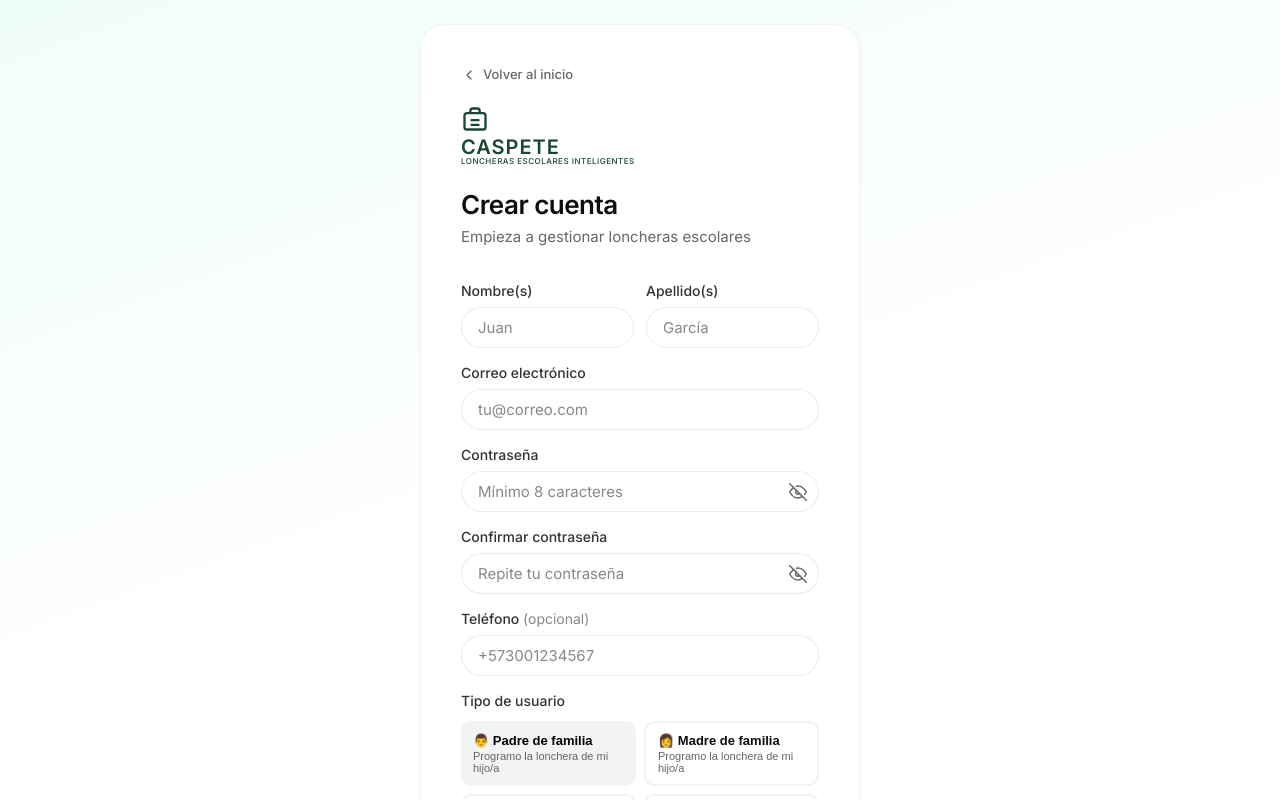
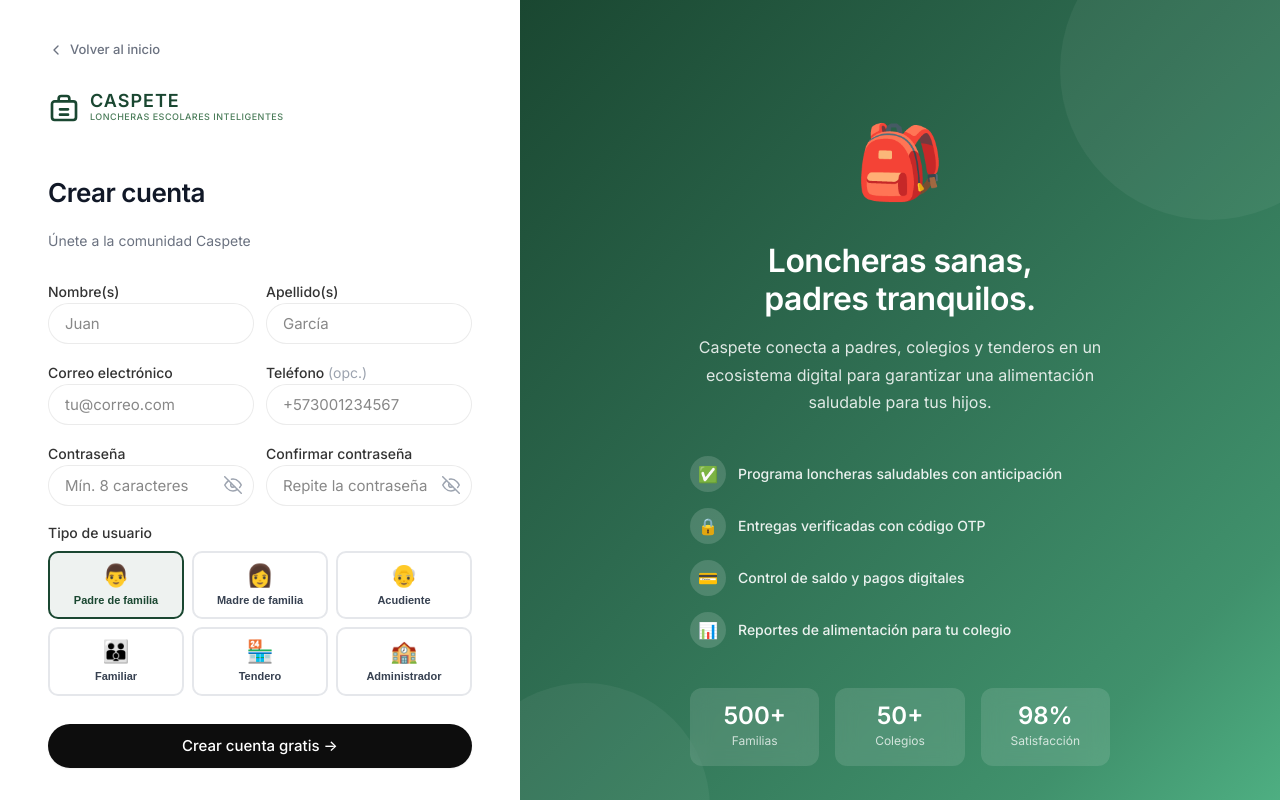
Before and after one commit to fercholink/CASPETE, a React (Vite) app in the folder frontend/: page /register in a window 1280 px wide. Shown: the top 800 px of the page. Built offline with nearby package versions, Linux system fonts and the light colour scheme; no server answers.

Commit message:
feat: register page split-screen horizontal layout

```diff
--- a/frontend/src/pages/RegisterPage.tsx
+++ b/frontend/src/pages/RegisterPage.tsx
@@ -4,13 +4,13 @@
 import { apiClient } from '../api/client';
 import type { AuthUser } from '../context/AuthContext';
 
-const ROLE_OPTIONS: { value: AuthUser['role']; label: string; description: string }[] = [
-  { value: 'PARENT', label: '👨 Padre de familia', description: 'Programo la lonchera de mi hijo/a' },
-  { value: 'PARENT', label: '👩 Madre de familia', description: 'Programo la lonchera de mi hijo/a' },
-  { value: 'PARENT', label: '👴 Acudiente', description: 'Soy el responsable del estudiante' },
-  { value: 'PARENT', label: '👪 Familiar', description: 'Familiar a cargo del estudiante' },
-  { value: 'VENDOR', label: '🏪 Tendero', description: 'Administro una tienda escolar' },
-  { value: 'SCHOOL_ADMIN', label: '🏫 Administrador de colegio', description: 'Gestiono mi institución educativa' },
+const ROLE_OPTIONS: { value: AuthUser['role']; label: string; description: string; icon: string }[] = [
+  { value: 'PARENT', label: 'Padre de familia', description: 'Programo la lonchera de mi hijo/a', icon: '👨' },
+  { value: 'PARENT', label: 'Madre de familia', description: 'Programo la lonchera de mi hijo/a', icon: '👩' },
+  { value: 'PARENT', label: 'Acudiente', description: 'Soy el responsable del estudiante', icon: '👴' },
+  { value: 'PARENT', label: 'Familiar', description: 'Familiar a cargo del estudiante', icon: '👪' },
+  { value: 'VENDOR', label: 'Tendero', description: 'Administro una tienda escolar', icon: '🏪' },
+  { value: 'SCHOOL_ADMIN', label: 'Administrador', description: 'Gestiono mi institución educativa', icon: '🏫' },
 ];
 
 const EyeIcon = ({ open }: { open: boolean }) => open ? (
@@ -64,107 +64,165 @@
     } finally { setLoading(false); }
   }
 
-  const backArrow = <svg width="16" height="16" viewBox="0 0 24 24" fill="none" stroke="currentColor" strokeWidth="2" strokeLinecap="round" strokeLinejoin="round"><polyline points="15 18 9 12 15 6"/></svg>;
-  const logo = (
-    <div style={{ display: 'flex', flexDirection: 'column', alignItems: 'flex-start', lineHeight: 1, marginBottom: 24 }}>
-      <svg width="28" height="28" viewBox="0 0 24 24" fill="none"><path d="M16 7V5C16 3.89543 15.1046 3 14 3H10C8.89543 3 8 3.89543 8 5V7M5 7H19C20.1046 7 21 7.89543 21 9V19C21 20.1046 20.1046 21 19 21H5C3.89543 21 3 20.1046 3 19V9C3 7.89543 3.89543 7 5 7Z" stroke="#1a4731" strokeWidth="2" strokeLinecap="round" strokeLinejoin="round"/><path d="M9 13H15M9 17H15" stroke="#1a4731" strokeWidth="2" strokeLinecap="round" strokeLinejoin="round"/></svg>
-      <span style={{ fontSize: 20, fontWeight: 800, color: '#1a4731', letterSpacing: '1px', marginTop: 4 }}>CASPETE</span>
-      <span style={{ fontSize: 8, fontWeight: 500, color: '#1a4731', textTransform: 'uppercase', letterSpacing: '0.5px' }}>Loncheras Escolares Inteligentes</span>
+  return (
+    <div style={{ display: 'flex', minHeight: '100vh' }}>
+      {/* ── Panel izquierdo: Formulario ─────────────────────────── */}
+      <div style={{ flex: '0 0 520px', maxWidth: 520, overflowY: 'auto', padding: '40px 48px', display: 'flex', flexDirection: 'column', background: '#fff' }}>
+
+        {/* Botón volver */}
+        <Link to="/" style={{ display: 'inline-flex', alignItems: 'center', gap: 6, color: '#6b7280', fontSize: 13, marginBottom: 32, textDecoration: 'none', fontWeight: 500 }}>
+          <svg width="16" height="16" viewBox="0 0 24 24" fill="none" stroke="currentColor" strokeWidth="2" strokeLinecap="round" strokeLinejoin="round"><polyline points="15 18 9 12 15 6"/></svg>
+          Volver al inicio
+        </Link>
+
+        {/* Logo */}
+        <div style={{ display: 'flex', alignItems: 'center', gap: 10, marginBottom: 32 }}>
+          <svg width="32" height="32" viewBox="0 0 24 24" fill="none">
+            <path d="M16 7V5C16 3.89543 15.1046 3 14 3H10C8.89543 3 8 3.89543 8 5V7M5 7H19C20.1046 7 21 7.89543 21 9V19C21 20.1046 20.1046 21 19 21H5C3.89543 21 3 20.1046 3 19V9C3 7.89543 3.89543 7 5 7Z" stroke="#1a4731" strokeWidth="2" strokeLinecap="round" strokeLinejoin="round"/>
+            <path d="M9 13H15M9 17H15" stroke="#1a4731" strokeWidth="2" strokeLinecap="round" strokeLinejoin="round"/>
+          </svg>
+          <div>
+            <div style={{ fontSize: 18, fontWeight: 800, color: '#1a4731', letterSpacing: '1px', lineHeight: 1 }}>CASPETE</div>
+            <div style={{ fontSize: 9, fontWeight: 500, color: '#4a7c59', textTransform: 'uppercase', letterSpacing: '0.5px' }}>Loncheras Escolares Inteligentes</div>
           </div>
-  );
+        </div>
 
-  return (
-    <div className="auth-page">
-      <div className="auth-card">
-        <Link to="/" style={{ display: 'inline-flex', alignItems: 'center', gap: 6, color: 'var(--color-text-muted)', fontSize: 13, marginBottom: 20, textDecoration: 'none', fontWeight: 500 }}>
-          {backArrow} Volver al inicio
-        </Link>
-        {logo}
-        <h1 className="auth-title">Crear cuenta</h1>
-        <p className="auth-subtitle">Empieza a gestionar loncheras escolares</p>
+        <h1 style={{ fontSize: 26, fontWeight: 800, color: '#111827', marginBottom: 4, letterSpacing: '-0.5px' }}>Crear cuenta</h1>
+        <p style={{ fontSize: 14, color: '#6b7280', marginBottom: 28 }}>Únete a la comunidad Caspete</p>
 
         <form onSubmit={handleSubmit}>
           {/* Nombre y Apellido */}
-          <div style={{ display: 'grid', gridTemplateColumns: '1fr 1fr', gap: 12 }}>
-            <div className="form-group">
+          <div style={{ display: 'grid', gridTemplateColumns: '1fr 1fr', gap: 12, marginBottom: 16 }}>
+            <div>
               <label className="form-label" htmlFor="firstName">Nombre(s)</label>
               <input id="firstName" name="firstName" className="form-input" type="text" value={form.firstName} onChange={handleChange} required placeholder="Juan" autoComplete="given-name" />
             </div>
-            <div className="form-group">
+            <div>
               <label className="form-label" htmlFor="lastName">Apellido(s)</label>
               <input id="lastName" name="lastName" className="form-input" type="text" value={form.lastName} onChange={handleChange} required placeholder="García" autoComplete="family-name" />
             </div>
           </div>
 
-          {/* Email */}
-          <div className="form-group">
+          {/* Email y Teléfono */}
+          <div style={{ display: 'grid', gridTemplateColumns: '1fr 1fr', gap: 12, marginBottom: 16 }}>
+            <div>
               <label className="form-label" htmlFor="email">Correo electrónico</label>
               <input id="email" name="email" className="form-input" type="email" value={form.email} onChange={handleChange} required placeholder="tu@correo.com" autoComplete="email" />
             </div>
+            <div>
+              <label className="form-label" htmlFor="phone">Teléfono <span style={{ color: '#9ca3af', fontWeight: 400 }}>(opc.)</span></label>
+              <input id="phone" name="phone" className="form-input" type="tel" value={form.phone} onChange={handleChange} placeholder="+573001234567" autoComplete="tel" />
+            </div>
+          </div>
 
-          {/* Contraseña */}
-          <div className="form-group">
+          {/* Contraseñas */}
+          <div style={{ display: 'grid', gridTemplateColumns: '1fr 1fr', gap: 12, marginBottom: 16 }}>
+            <div>
               <label className="form-label" htmlFor="password">Contraseña</label>
               <div style={{ position: 'relative' }}>
-              <input id="password" name="password" className="form-input" type={showPassword ? 'text' : 'password'} value={form.password} onChange={handleChange} required minLength={8} placeholder="Mínimo 8 caracteres" autoComplete="new-password" style={{ paddingRight: 44 }} />
-              <button type="button" onClick={() => setShowPassword(v => !v)} style={{ position: 'absolute', right: 12, top: '50%', transform: 'translateY(-50%)', background: 'none', border: 'none', cursor: 'pointer', color: 'var(--color-text-muted)', padding: 0, display: 'flex' }} aria-label="Mostrar/ocultar contraseña">
+                <input id="password" name="password" className="form-input" type={showPassword ? 'text' : 'password'} value={form.password} onChange={handleChange} required minLength={8} placeholder="Mín. 8 caracteres" autoComplete="new-password" style={{ paddingRight: 44 }} />
+                <button type="button" onClick={() => setShowPassword(v => !v)} style={{ position: 'absolute', right: 12, top: '50%', transform: 'translateY(-50%)', background: 'none', border: 'none', cursor: 'pointer', color: '#9ca3af', padding: 0, display: 'flex' }}>
                   <EyeIcon open={showPassword} />
                 </button>
               </div>
             </div>
-
-          {/* Confirmar contraseña */}
-          <div className="form-group">
+            <div>
               <label className="form-label" htmlFor="confirmPassword">Confirmar contraseña</label>
               <div style={{ position: 'relative' }}>
-              <input id="confirmPassword" name="confirmPassword" className="form-input" type={showConfirm ? 'text' : 'password'} value={form.confirmPassword} onChange={handleChange} required placeholder="Repite tu contraseña" autoComplete="new-password" style={{ paddingRight: 44, borderColor: !passwordsMatch ? '#ef4444' : undefined }} />
-              <button type="button" onClick={() => setShowConfirm(v => !v)} style={{ position: 'absolute', right: 12, top: '50%', transform: 'translateY(-50%)', background: 'none', border: 'none', cursor: 'pointer', color: 'var(--color-text-muted)', padding: 0, display: 'flex' }} aria-label="Mostrar/ocultar contraseña">
+                <input id="confirmPassword" name="confirmPassword" className="form-input" type={showConfirm ? 'text' : 'password'} value={form.confirmPassword} onChange={handleChange} required placeholder="Repite la contraseña" autoComplete="new-password" style={{ paddingRight: 44, borderColor: !passwordsMatch ? '#ef4444' : undefined }} />
+                <button type="button" onClick={() => setShowConfirm(v => !v)} style={{ position: 'absolute', right: 12, top: '50%', transform: 'translateY(-50%)', background: 'none', border: 'none', cursor: 'pointer', color: '#9ca3af', padding: 0, display: 'flex' }}>
                   <EyeIcon open={showConfirm} />
                 </button>
               </div>
-            {!passwordsMatch && <p style={{ fontSize: 12, color: '#ef4444', marginTop: 4 }}>⚠ Las contraseñas no coinciden</p>}
-            {passwordsMatch && form.confirmPassword.length > 0 && <p style={{ fontSize: 12, color: '#16a34a', marginTop: 4 }}>✓ Las contraseñas coinciden</p>}
+              {!passwordsMatch && <p style={{ fontSize: 11, color: '#ef4444', marginTop: 3 }}>⚠ No coinciden</p>}
+              {passwordsMatch && form.confirmPassword.length > 0 && <p style={{ fontSize: 11, color: '#16a34a', marginTop: 3 }}>✓ Coinciden</p>}
+            </div>
           </div>
 
-          {/* Teléfono */}
-          <div className="form-group">
-            <label className="form-label" htmlFor="phone">Teléfono <span style={{ color: 'var(--color-placeholder)', fontWeight: 400 }}>(opcional)</span></label>
-            <input id="phone" name="phone" className="form-input" type="tel" value={form.phone} onChange={handleChange} placeholder="+573001234567" autoComplete="tel" />
-          </div>
-
-          {/* Tipo de usuario — tarjetas */}
-          <div className="form-group">
-            <label className="form-label">Tipo de usuario</label>
-            <div style={{ display: 'grid', gridTemplateColumns: '1fr 1fr', gap: 8, marginTop: 4 }}>
+          {/* Tipo de usuario */}
+          <div style={{ marginBottom: 20 }}>
+            <label className="form-label" style={{ marginBottom: 8, display: 'block' }}>Tipo de usuario</label>
+            <div style={{ display: 'grid', gridTemplateColumns: 'repeat(3, 1fr)', gap: 8 }}>
               {ROLE_OPTIONS.map((opt, idx) => (
                 <button key={idx} type="button" onClick={() => setForm(p => ({ ...p, roleIndex: idx }))}
-                  style={{ border: `2px solid ${form.roleIndex === idx ? 'var(--color-primary)' : 'var(--color-border)'}`, borderRadius: 10, padding: '10px 12px', background: form.roleIndex === idx ? 'rgba(26,71,49,0.06)' : 'transparent', cursor: 'pointer', textAlign: 'left', transition: 'all 0.15s' }}>
-                  <div style={{ fontSize: 13, fontWeight: 600, color: form.roleIndex === idx ? 'var(--color-primary)' : 'var(--color-text)' }}>{opt.label}</div>
-                  <div style={{ fontSize: 11, color: 'var(--color-text-muted)', marginTop: 2 }}>{opt.description}</div>
+                  style={{ border: `2px solid ${form.roleIndex === idx ? '#1a4731' : '#e5e7eb'}`, borderRadius: 10, padding: '10px 8px', background: form.roleIndex === idx ? 'rgba(26,71,49,0.07)' : 'transparent', cursor: 'pointer', textAlign: 'center', transition: 'all 0.15s' }}>
+                  <div style={{ fontSize: 22, marginBottom: 4 }}>{opt.icon}</div>
+                  <div style={{ fontSize: 11, fontWeight: 600, color: form.roleIndex === idx ? '#1a4731' : '#374151', lineHeight: 1.3 }}>{opt.label}</div>
                 </button>
               ))}
             </div>
           </div>
 
           {error && (
-            <div>
+            <div style={{ marginBottom: 12 }}>
               <p className="form-error">{error}</p>
               {emailExists && (
-                <p style={{ fontSize: 13, color: 'var(--color-text-muted)', marginTop: 6, textAlign: 'center' }}>
-                  ¿Olvidaste tu contraseña?{' '}
-                  <Link to={`/forgot-password?email=${encodeURIComponent(form.email)}`} style={{ color: 'var(--color-primary)', fontWeight: 600 }}>Recupérala aquí</Link>{' '}o{' '}
-                  <Link to="/login" style={{ color: 'var(--color-primary)', fontWeight: 600 }}>Inicia sesión</Link>
+                <p style={{ fontSize: 13, color: '#6b7280', marginTop: 6, textAlign: 'center' }}>
+                  <Link to={`/forgot-password?email=${encodeURIComponent(form.email)}`} style={{ color: '#1a4731', fontWeight: 600 }}>Recuperar contraseña</Link>
+                  {' '}·{' '}
+                  <Link to="/login" style={{ color: '#1a4731', fontWeight: 600 }}>Iniciar sesión</Link>
                 </p>
               )}
             </div>
           )}
 
-          <button type="submit" className="btn-primary" disabled={loading || !passwordsMatch}>
-            {loading ? 'Creando cuenta...' : 'Crear cuenta'}
+          <button type="submit" className="btn-primary" disabled={loading || !passwordsMatch} style={{ marginBottom: 16 }}>
+            {loading ? 'Creando cuenta...' : 'Crear cuenta gratis →'}
           </button>
         </form>
 
-        <p className="auth-footer">¿Ya tienes cuenta?{' '}<Link to="/login">Iniciar sesión</Link></p>
+        <p style={{ textAlign: 'center', fontSize: 14, color: '#6b7280' }}>
+          ¿Ya tienes cuenta?{' '}
+          <Link to="/login" style={{ color: '#1a4731', fontWeight: 600 }}>Inicia sesión</Link>
+        </p>
+      </div>
+
+      {/* ── Panel derecho: Visual ─────────────────────────────────── */}
+      <div style={{ flex: 1, background: 'linear-gradient(135deg, #1a4731 0%, #2d6a4f 40%, #40916c 80%, #52b788 100%)', display: 'flex', flexDirection: 'column', alignItems: 'center', justifyContent: 'center', padding: '60px 48px', position: 'relative', overflow: 'hidden' }}>
+
+        {/* Círculos decorativos */}
+        <div style={{ position: 'absolute', top: -80, right: -80, width: 300, height: 300, borderRadius: '50%', background: 'rgba(255,255,255,0.05)' }} />
+        <div style={{ position: 'absolute', bottom: -60, left: -60, width: 250, height: 250, borderRadius: '50%', background: 'rgba(255,255,255,0.05)' }} />
+
+        {/* Contenido central */}
+        <div style={{ position: 'relative', textAlign: 'center', maxWidth: 420 }}>
+          <div style={{ fontSize: 72, marginBottom: 24 }}>🎒</div>
+          <h2 style={{ fontSize: 32, fontWeight: 800, color: '#fff', marginBottom: 16, lineHeight: 1.2, letterSpacing: '-0.5px' }}>
+            Loncheras sanas,<br />padres tranquilos.
+          </h2>
+          <p style={{ fontSize: 16, color: 'rgba(255,255,255,0.85)', lineHeight: 1.7, marginBottom: 40 }}>
+            Caspete conecta a padres, colegios y tenderos en un ecosistema digital para garantizar una alimentación saludable para tus hijos.
+          </p>
+
+          {/* Beneficios */}
+          <div style={{ display: 'flex', flexDirection: 'column', gap: 16, textAlign: 'left' }}>
+            {[
+              { icon: '✅', text: 'Programa loncheras saludables con anticipación' },
+              { icon: '🔒', text: 'Entregas verificadas con código OTP' },
+              { icon: '💳', text: 'Control de saldo y pagos digitales' },
+              { icon: '📊', text: 'Reportes de alimentación para tu colegio' },
+            ].map((item, i) => (
+              <div key={i} style={{ display: 'flex', alignItems: 'center', gap: 12 }}>
+                <div style={{ width: 36, height: 36, borderRadius: '50%', background: 'rgba(255,255,255,0.15)', display: 'flex', alignItems: 'center', justifyContent: 'center', fontSize: 16, flexShrink: 0 }}>{item.icon}</div>
+                <span style={{ color: 'rgba(255,255,255,0.9)', fontSize: 14, fontWeight: 500 }}>{item.text}</span>
+              </div>
+            ))}
+          </div>
+
+          {/* Stats */}
+          <div style={{ display: 'grid', gridTemplateColumns: 'repeat(3, 1fr)', gap: 16, marginTop: 40 }}>
+            {[
+              { value: '500+', label: 'Familias' },
+              { value: '50+', label: 'Colegios' },
+              { value: '98%', label: 'Satisfacción' },
+            ].map((stat, i) => (
+              <div key={i} style={{ background: 'rgba(255,255,255,0.12)', borderRadius: 12, padding: '16px 12px', backdropFilter: 'blur(10px)' }}>
+                <div style={{ fontSize: 24, fontWeight: 800, color: '#fff', lineHeight: 1 }}>{stat.value}</div>
+                <div style={{ fontSize: 12, color: 'rgba(255,255,255,0.75)', marginTop: 4 }}>{stat.label}</div>
+              </div>
+            ))}
+          </div>
+        </div>
       </div>
     </div>
   );
```
Lines whose indentation alone changed are shown as unchanged.
